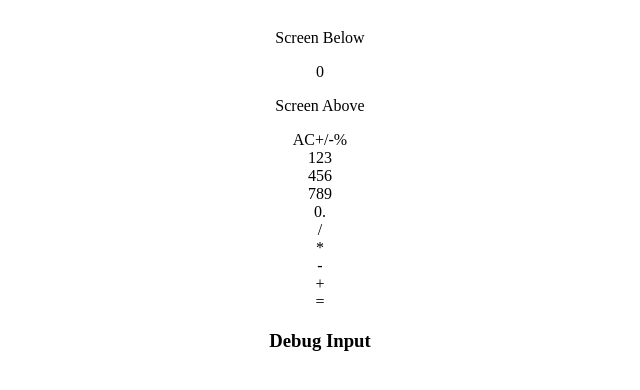
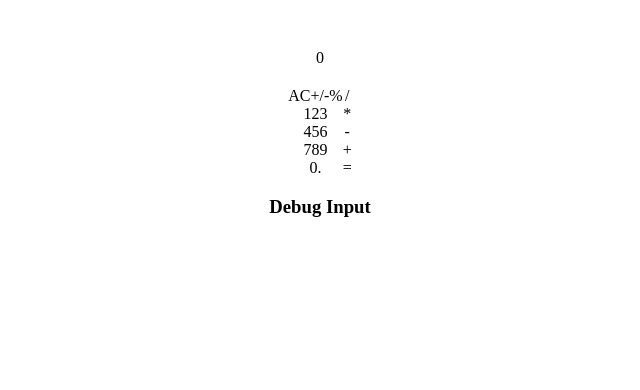
Before and after one commit to jffelix/React-Calculator, a React (Create React App) app in the folder client/: page / in a window 1280 px wide. Shown: the top 390 px of the page, without its empty margins (320-960 px from the left). Built offline with nearby package versions, Linux system fonts and the light colour scheme; no server answers; the HTML template or start-up script is replaced by a standard one.

Commit message:
Implemented basic calculator format w/ CSS

```diff
--- a/client/src/app.css
+++ b/client/src/app.css
@@ -3,3 +3,19 @@ body {
     justify-content: center;
     text-align: center;
 }
+
+.fullBoard {
+    display: flex;
+    flex-direction: row;
+    justify-content: center;
+}
+
+.verticalRows {
+    display: flex;
+    flex-direction: column;
+    justify-content: center;
+}
+
+.inputScreen {
+    padding: 20px;
+}
--- a/client/src/components/InputScreen.jsx
+++ b/client/src/components/InputScreen.jsx
@@ -4,9 +4,7 @@ const InputScreen = (props) => {
 
     return (
         <div>
-            <p>Screen Below</p>
             <span>{props.screenInput}</span>
-            <p>Screen Above</p>
         </div>
     )
 
--- a/client/src/components/MainBoard.jsx
+++ b/client/src/components/MainBoard.jsx
@@ -124,11 +124,11 @@ const MainBoard = () => {
 
     return (
         <div>
+            <div className="inputScreen">
+                <InputScreen screenInput={screenView} />
+            </div>
             <div className="fullBoard">
                 <div className="horizontalRows">
-                    <div className="inputScreen">
-                        <InputScreen screenInput={screenView} />
-                    </div>
                     <div className="nonInteger">
                         <NonInteger
                         clickButton={clickButton}
```
Also changed, not shown: 1 other file (tests, documents, lock files or other folders).
